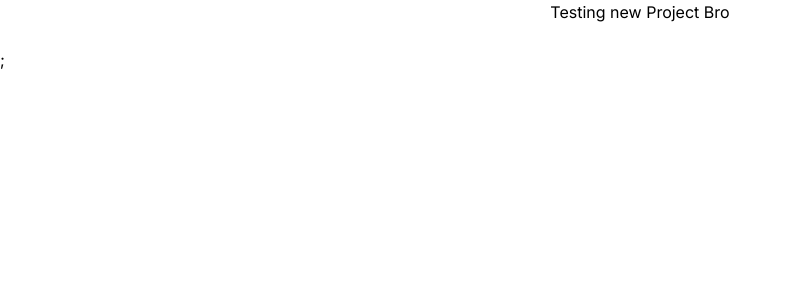
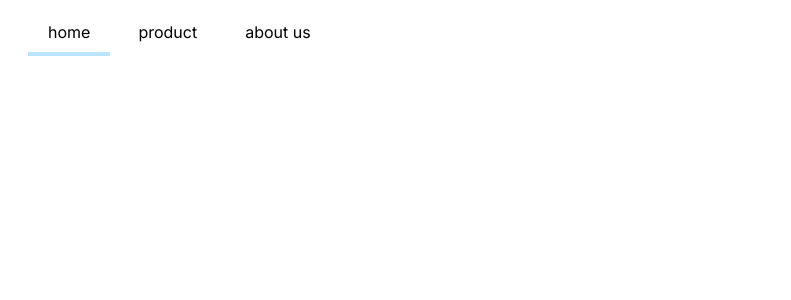
Before and after one commit to AdidayaOsha/dream-merce-FE, a Next.js app: page / in a window 1280 px wide. Shown: the top 300 px of the page, without its empty margins (0-791 px from the left). Built offline with nearby package versions, Linux system fonts and the light colour scheme; some icons are missing.

Commit message:
create basic components

```diff
--- /dev/null
+++ b/components/common/Footer.tsx
@@ -0,0 +1,7 @@
+import React from "react";
+
+function Footer() {
+  return <div>Footer</div>;
+}
+
+export default Footer;
--- a/package.json
+++ b/package.json
@@ -21,6 +21,7 @@
     "query-string": "^8.1.0",
     "react": "18.2.0",
     "react-dom": "18.2.0",
+    "react-use-measure": "^2.1.1",
     "swiper": "^9.2.0",
     "typescript": "5.0.3",
     "yup": "^1.0.2",
--- a/pages/_app.tsx
+++ b/pages/_app.tsx
@@ -1,7 +1,6 @@
 import "@/styles/globals.css";
 import type { AppProps } from "next/app";
 import { Inter } from "next/font/google";
-import { MagnifyingGlass } from "@heroicons/react/outline";
 
 const inter = Inter({
   subsets: ["latin"],
@@ -11,7 +10,7 @@ const inter = Inter({
 export default function App({ Component, pageProps }: AppProps) {
   return (
     <main className={`${inter.variable} font-sans`}>
-      <Component {...pageProps} />;
+      <Component {...pageProps} />
     </main>
   );
 }
--- a/pages/index.tsx
+++ b/pages/index.tsx
@@ -1,7 +1,45 @@
 import Head from "next/head";
 import Image from "next/image";
 import { MagnifyingGlassIcon } from "@heroicons/react/24/outline";
+import { motion } from "framer-motion";
+import { useState } from "react";
+import useMeasure from "react-use-measure";
+
+type PageTabs = {
+  id: number;
+  name?: string | undefined;
+};
+
+const tabs: PageTabs[] = [
+  {
+    id: 1,
+    name: "home",
+  },
+  {
+    id: 2,
+    name: "product",
+  },
+  {
+    id: 3,
+    name: "about us",
+  },
+];
+
 export default function Home() {
+  const [isOpen, setisOpen] = useState<boolean>(false);
+  const [ref, { height }] = useMeasure();
+  const [activeTab, setActiveTab] = useState<number>(1);
+
+  function openToggle() {
+    setisOpen((curr) => !curr);
+  }
+
+  function activeToggle(n: number) {
+    setActiveTab(n);
+  }
+
+  console.log();
+
   return (
     <>
       <Head>
@@ -10,12 +48,45 @@ export default function Home() {
         <meta name="viewport" content="width=device-width, initial-scale=1" />
         <link rel="icon" href="/favicon.ico" />
       </Head>
-      <div className="flex justify-center items-center font-sans">
+
+      <nav className="flex items-center mx-5 p-2 gap-2">
+        {tabs.map((tab) => {
+          return (
+            <div
+              onClick={() => activeToggle(tab.id)}
+              className="py-3 px-5 relative"
+              key={tab.id}
+            >
+              <span>{tab.name}</span>
+              {activeTab === tab.id ? (
+                <motion.div
+                  layoutId="underline"
+                  className="absolute bottom-0 left-0 h-1 w-full bg-sky-200"
+                ></motion.div>
+              ) : null}
+            </div>
+          );
+        })}
+      </nav>
+      {/* <div className="flex justify-center items-center font-sans">
         <h1>Testing new Project Bro</h1>
       </div>
+
+      <motion.button
+        onClick={openToggle}
+        whileHover={{ scale: 0.5 }}
+        className="py-2 px-5 rounded-md bg-red-200"
+      >
+        <h1>Click Me</h1>
+      </motion.button>
+
+      <motion.div animate={{ height }} className="bg-red-500">
+        <div ref={ref}>{isOpen && <div className="h-10 w-10"></div>}</div>
+      </motion.div>
+
       <div>
         <MagnifyingGlassIcon className="text-sm" />
-      </div>
+      </div> */}
     </>
   );
 }
```
Also changed, not shown: components/common/Header.tsx (renamed from components/Header.tsx), 1 other file (tests, documents, lock files or other folders).
